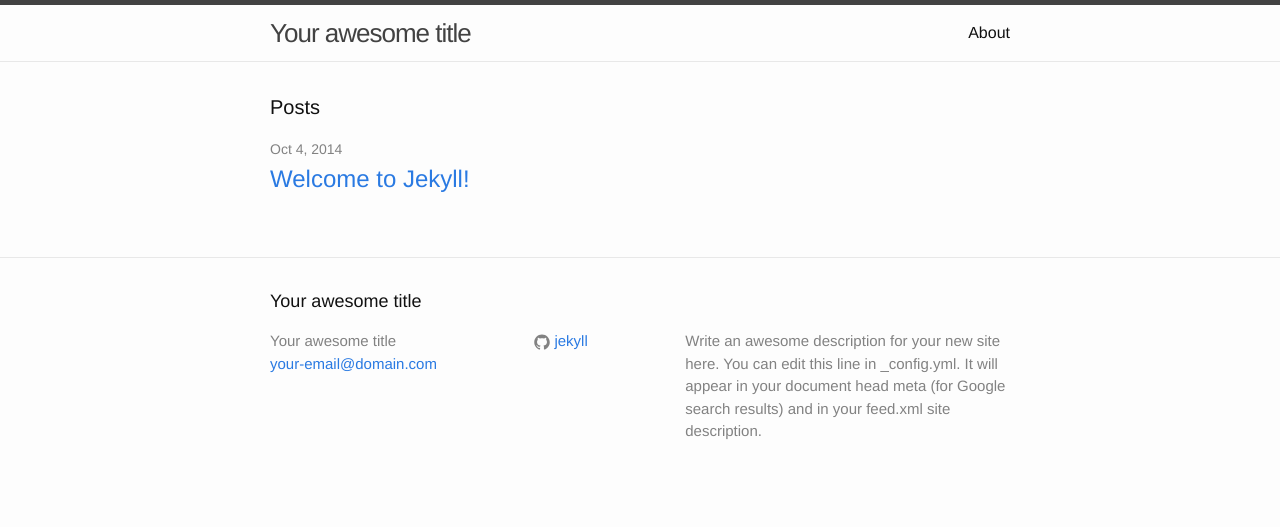
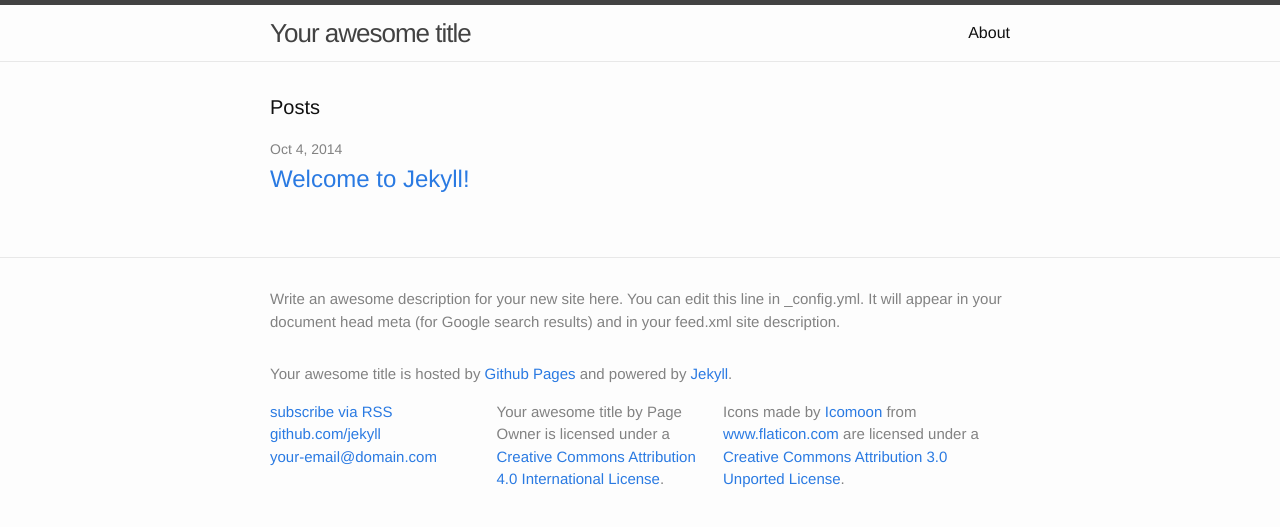
Before and after one commit to stefandollase/game-of-life-js, a Jekyll site: the page built from index.html, in a window 1280 px wide. Shown: the top 527 px of the page. Built offline with Jekyll 4.4.1, drawn with Linux system fonts in a browser that asks for light colours.

Commit message:
adjusted footer

```diff
--- a/_includes/footer.html
+++ b/_includes/footer.html
@@ -1,55 +1,39 @@
 <footer class="site-footer">
-
   <div class="wrapper">
-
-    <h2 class="footer-heading">{{ site.title }}</h2>
-
     <div class="footer-col-wrapper">
-      <div class="footer-col  footer-col-1">
-        <ul class="contact-list">
-          <li>{{ site.title }}</li>
-          <li><a href="mailto:{{ site.email }}">{{ site.email }}</a></li>
-        </ul>
+      <div class="footer-col  footer-col-description">
+        <p class="text">{{ site.description }}</p>
       </div>
 
-      <div class="footer-col  footer-col-2">
-        <ul class="social-media-list">
+      <div class="footer-col  footer-col-github-attribution">
+        {{ site.title }} is hosted by <a href="https://pages.github.com/">Github Pages</a> and powered by <a href="http://jekyllrb.com/">Jekyll</a>.
+      </div>
+
+      <div class="footer-col  footer-col-contact">
+        <ul class="contact-list">
+          <li>
+            <a href="{{ "/feed.xml" | prepend: site.baseurl }}">subscribe via RSS</a>
+          </li>
           {% if site.github_username %}
           <li>
-            <a href="https://github.com/{{ site.github_username }}">
-              <span class="icon  icon--github">
-                <svg viewBox="0 0 16 16">
-                  <path fill="#828282" d="M7.999,0.431c-4.285,0-7.76,3.474-7.76,7.761 c0,3.428,2.223,6.337,5.307,7.363c0.388,0.071,0.53-0.168,0.53-0.374c0-0.184-0.007-0.672-0.01-1.32 c-2.159,0.469-2.614-1.04-2.614-1.04c-0.353-0.896-0.862-1.135-0.862-1.135c-0.705-0.481,0.053-0.472,0.053-0.472 c0.779,0.055,1.189,0.8,1.189,0.8c0.692,1.186,1.816,0.843,2.258,0.645c0.071-0.502,0.271-0.843,0.493-1.037 C4.86,11.425,3.049,10.76,3.049,7.786c0-0.847,0.302-1.54,0.799-2.082C3.768,5.507,3.501,4.718,3.924,3.65 c0,0,0.652-0.209,2.134,0.796C6.677,4.273,7.34,4.187,8,4.184c0.659,0.003,1.323,0.089,1.943,0.261 c1.482-1.004,2.132-0.796,2.132-0.796c0.423,1.068,0.157,1.857,0.077,2.054c0.497,0.542,0.798,1.235,0.798,2.082 c0,2.981-1.814,3.637-3.543,3.829c0.279,0.24,0.527,0.713,0.527,1.437c0,1.037-0.01,1.874-0.01,2.129 c0,0.208,0.14,0.449,0.534,0.373c3.081-1.028,5.302-3.935,5.302-7.362C15.76,3.906,12.285,0.431,7.999,0.431z"/>
-                </svg>
-              </span>
-
-              <span class="username">{{ site.github_username }}</span>
-            </a>
+            <a href="https://github.com/{{ site.github_username }}">github.com/{{ site.github_username }}</a>
           </li>
           {% endif %}
-
-          {% if site.twitter_username %}
+          {% if site.email %}
           <li>
-            <a href="https://twitter.com/{{ site.twitter_username }}">
-              <span class="icon  icon--twitter">
-                <svg viewBox="0 0 16 16">
-                  <path fill="#828282" d="M15.969,3.058c-0.586,0.26-1.217,0.436-1.878,0.515c0.675-0.405,1.194-1.045,1.438-1.809
-                  c-0.632,0.375-1.332,0.647-2.076,0.793c-0.596-0.636-1.446-1.033-2.387-1.033c-1.806,0-3.27,1.464-3.27,3.27 c0,0.256,0.029,0.506,0.085,0.745C5.163,5.404,2.753,4.102,1.14,2.124C0.859,2.607,0.698,3.168,0.698,3.767 c0,1.134,0.577,2.135,1.455,2.722C1.616,6.472,1.112,6.325,0.671,6.08c0,0.014,0,0.027,0,0.041c0,1.584,1.127,2.906,2.623,3.206 C3.02,9.402,2.731,9.442,2.433,9.442c-0.211,0-0.416-0.021-0.615-0.059c0.416,1.299,1.624,2.245,3.055,2.271 c-1.119,0.877-2.529,1.4-4.061,1.4c-0.264,0-0.524-0.015-0.78-0.046c1.447,0.928,3.166,1.469,5.013,1.469 c6.015,0,9.304-4.983,9.304-9.304c0-0.142-0.003-0.283-0.009-0.423C14.976,4.29,15.531,3.714,15.969,3.058z"/>
-                </svg>
-              </span>
-
-              <span class="username">{{ site.twitter_username }}</span>
-            </a>
+            <a href="mailto:{{ site.email }}">{{ site.email }}</a>
           </li>
           {% endif %}
         </ul>
       </div>
 
-      <div class="footer-col  footer-col-3">
-        <p class="text">{{ site.description }}</p>
+      <div class="footer-col  footer-col-license">
+        <span xmlns:dct="http://purl.org/dc/terms/" property="dct:title">{{ site.title }}</span> by <span xmlns:cc="http://creativecommons.org/ns#" property="cc:attributionName">{{ site.author_fullname }}</span> is licensed under a <a rel="license" href="http://creativecommons.org/licenses/by/4.0/">Creative Commons Attribution 4.0 International License</a>.
+      </div>
+
+      <div class="footer-col  footer-col-icon-attribution">
+        Icons made by <a href="http://www.icomoon.io" title="Icomoon">Icomoon</a> from <a href="http://www.flaticon.com" title="Flaticon">www.flaticon.com</a> are licensed under a <a href="http://creativecommons.org/licenses/by/3.0/" title="Creative Commons BY 3.0">Creative Commons Attribution 3.0 Unported License</a>.
       </div>
     </div>
-
   </div>
-
 </footer>
--- a/_sass/_layout.scss
+++ b/_sass/_layout.scss
@@ -101,8 +101,7 @@
     margin-bottom: $spacing-unit / 2;
 }
 
-.contact-list,
-.social-media-list {
+.contact-list {
     list-style: none;
     margin-left: 0;
 }
@@ -120,32 +119,29 @@
     padding-left: $spacing-unit / 2;
 }
 
-.footer-col-1 {
-    width: -webkit-calc(35% - (#{$spacing-unit} / 2));
-    width:         calc(35% - (#{$spacing-unit} / 2));
+.footer-col-description {
+    width: -webkit-calc(100% - (#{$spacing-unit} / 2));
+    width:         calc(100% - (#{$spacing-unit} / 2));
 }
 
-.footer-col-2 {
-    width: -webkit-calc(20% - (#{$spacing-unit} / 2));
-    width:         calc(20% - (#{$spacing-unit} / 2));
+.footer-col-contact {
+    width: -webkit-calc(30% - (#{$spacing-unit} / 2));
+    width:         calc(30% - (#{$spacing-unit} / 2));
 }
 
-.footer-col-3 {
-    width: -webkit-calc(45% - (#{$spacing-unit} / 2));
-    width:         calc(45% - (#{$spacing-unit} / 2));
+.footer-col-license {
+    width: -webkit-calc(30% - (#{$spacing-unit} / 2));
+    width:         calc(30% - (#{$spacing-unit} / 2));
 }
 
-@include media-query($on-laptop) {
-    .footer-col-1,
-    .footer-col-2 {
-        width: -webkit-calc(50% - (#{$spacing-unit} / 2));
-        width:         calc(50% - (#{$spacing-unit} / 2));
-    }
+.footer-col-icon-attribution {
+    width: -webkit-calc(40% - (#{$spacing-unit} / 2));
+    width:         calc(40% - (#{$spacing-unit} / 2));
+}
 
-    .footer-col-3 {
-        width: -webkit-calc(100% - (#{$spacing-unit} / 2));
-        width:         calc(100% - (#{$spacing-unit} / 2));
-    }
+.footer-col-github-attribution {
+    width: -webkit-calc(100% - (#{$spacing-unit} / 2));
+    width:         calc(100% - (#{$spacing-unit} / 2));
 }
 
 @include media-query($on-palm) {
@@ -155,8 +151,6 @@
         width:         calc(100% - (#{$spacing-unit} / 2));
     }
 }
-
-
 
 /**
  * Page content
```
